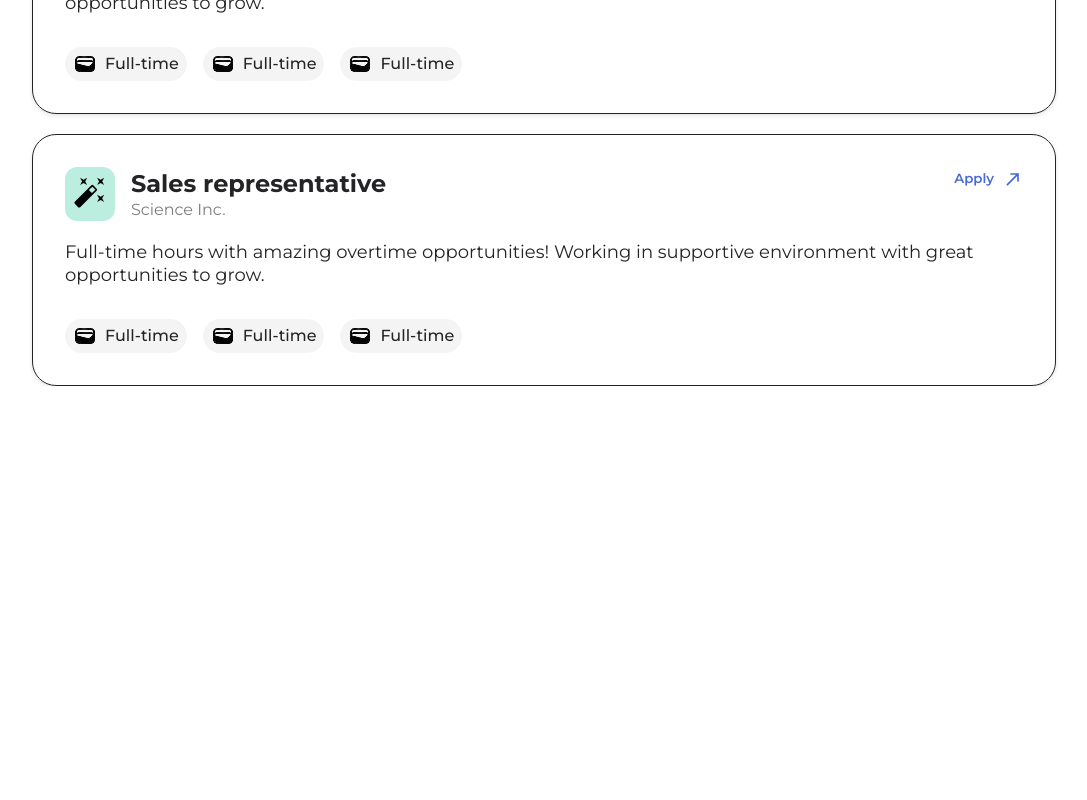
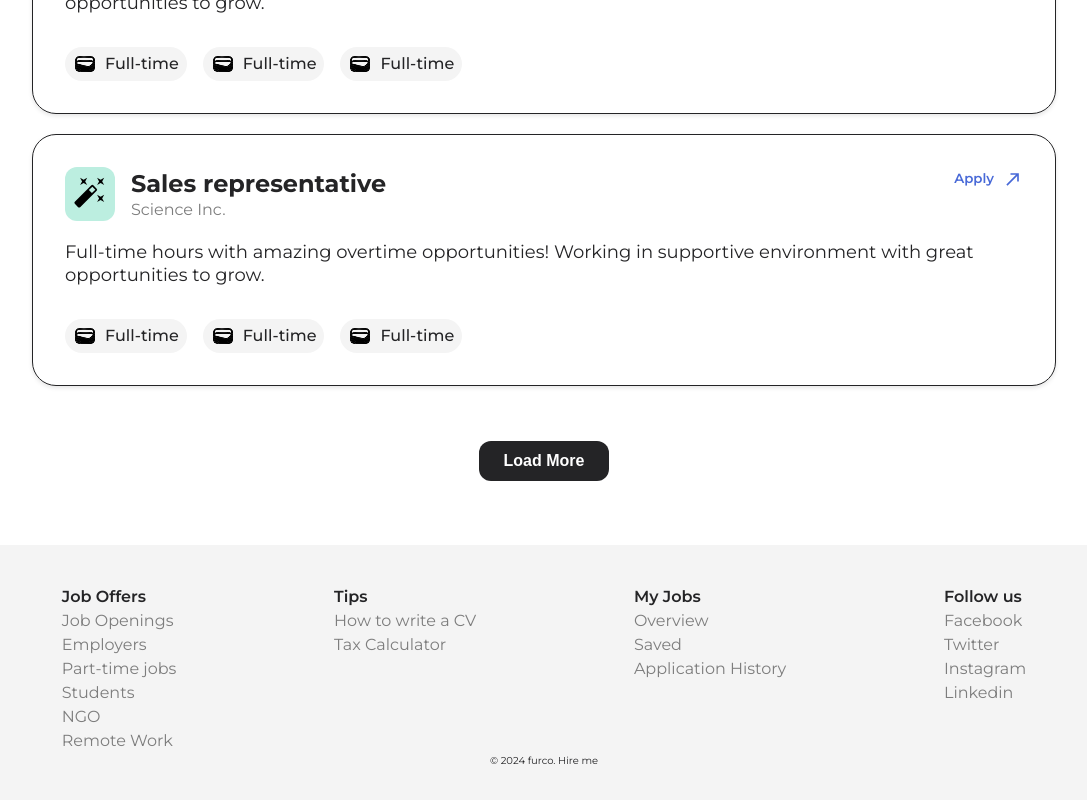
Before and after one commit to Furkan-Ozdemir/jobFinder, a React (Vite) app: page /explore in a window 1280 px wide. Shown: the part 2884-3684 px from the top of the page, without its empty margins (96-1183 px from the left). Before the commit the page ends 3270 px from the top, so only its background shows below. Built offline with nearby package versions, Linux system fonts and the light colour scheme.

Commit message:
Add Load More button and Footer to Explore component; update styles

```diff
--- a/src/components/Explore/Explore.tsx
+++ b/src/components/Explore/Explore.tsx
@@ -1,11 +1,11 @@
-import Card from "../Card/Card";
+import Button from "../Button/Button";
+import Footer from "../Footer/Footer";
 import Header from "../Header/Header";
 import HorizontalLine from "../HorizontalLine/HorizontalLine";
 import InlineForm from "../InlineForm/InlineForm";
 import JobCard from "../JobCard/JobCard";
 import Select from "../Select/Select";
 import "./index.scss";
-import Wallet from "/assets/images/Wallet.png";
 
 export default function Explore() {
   return (
@@ -86,8 +86,14 @@ export default function Explore() {
               <JobCard />
             </div>
           ))}
+          <div className="explore__jobs__load-more">
+            <Button color="dark" type="button">
+              Load More
+            </Button>
+          </div>
         </div>
       </div>
+      <Footer />
     </>
   );
 }
--- a/src/components/Explore/index.scss
+++ b/src/components/Explore/index.scss
@@ -40,5 +40,13 @@
       font-family: inherit;
       color: var(--gray);
     }
+
+    &__load-more {
+      display: flex;
+      justify-content: center;
+      align-items: center;
+      margin-top: 3.5rem;
+      margin-bottom: 6.4rem;
+    }
   }
 }
```
